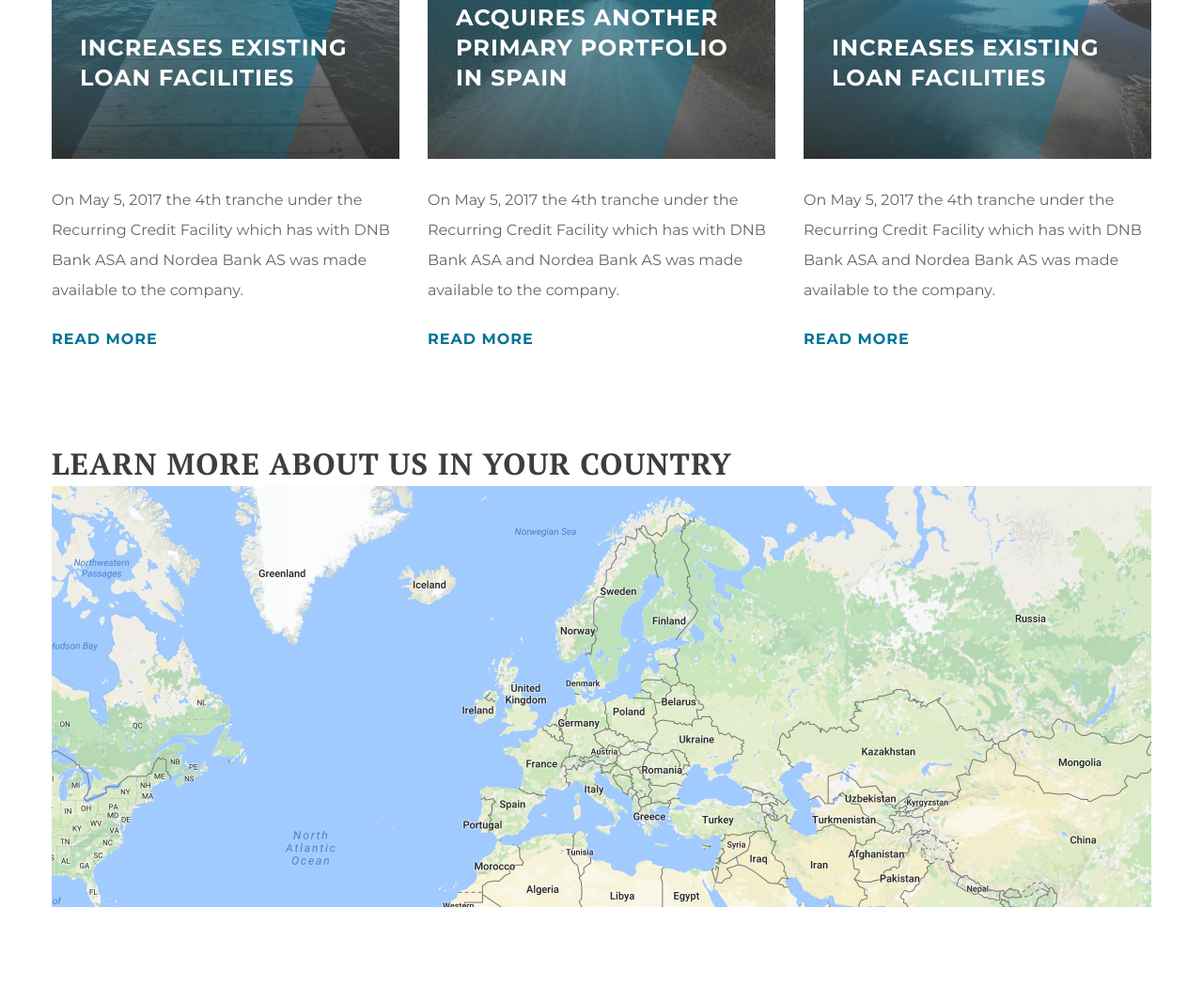
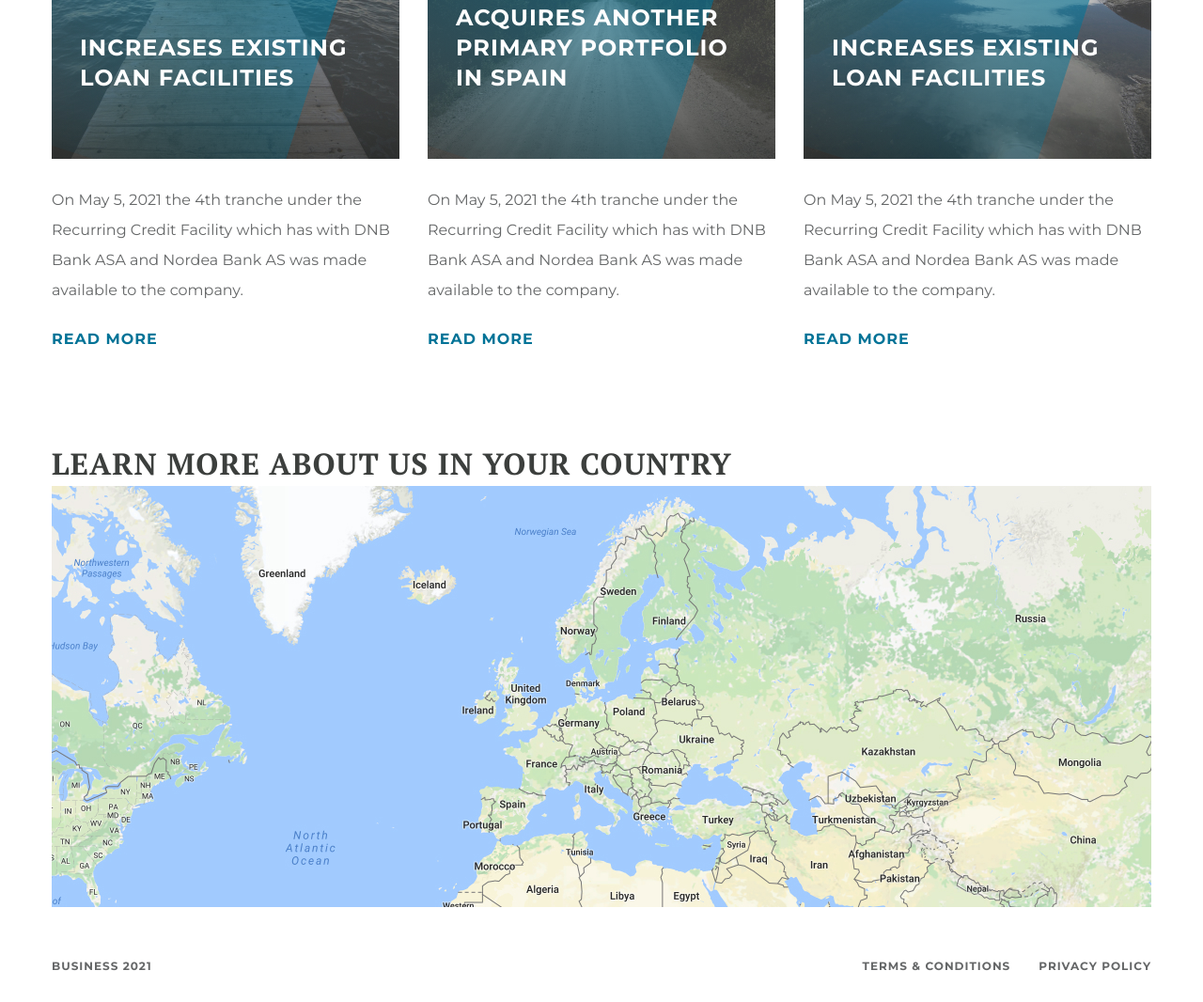
Before and after one commit to ailukyanov/business.loc, a website: page index.html in a window 1280 px wide. Shown: the part 1734-2800 px from the top of the page at 94% size. Before the commit the page ends 2699 px from the top, so only its background shows below. Drawn offline with Linux system fonts and the light colour scheme.

Commit message:
Business

```diff
--- a/index.html
+++ b/index.html
@@ -44,7 +44,7 @@
                 </div>
                 <div class="mainblock__bottomblock bottomblock">
                     <div class="bottomblock__text">We’re a group of companies within the credit management services industry. We are primarily focusing on large and high growth NPL markets, and have operations in Spain, Italy, Germany, Norway and Sweden. We have an ambitious Pan-European growth strategy and are continuously exploring new markets in Europe.</div>
-                    <a href="#" class="bottomblock__btn btn"><span>Annual General Meeting 2017</span></a>
+                    <a href="#" class="bottomblock__btn btn"><span>Annual General Meeting 2021</span></a>
                 </div>
             </div>
         </div>
@@ -113,7 +113,7 @@
                                             <img src="img/jpg/newsmedia/01.jpg" alt="">
                                         </div>
                                     </div>
-                                    <div class="content-newsmedia__text">On May 5,  2017 the 4th tranche under the Recurring Credit Facility which has with DNB Bank ASA and Nordea Bank AS was made available to the company.</div>
+                                    <div class="content-newsmedia__text">On May 5,  2021 the 4th tranche under the Recurring Credit Facility which has with DNB Bank ASA and Nordea Bank AS was made available to the company.</div>
                                     <a href="#" class="content-newsmedia__more">Read More</a>
                                 </div>
                             </div>
@@ -128,7 +128,7 @@
                                             <img src="img/jpg/newsmedia/02.jpg" alt="">
                                         </div>
                                     </div>
-                                    <div class="content-newsmedia__text">On May 5,  2017 the 4th tranche under the Recurring Credit Facility which has with DNB Bank ASA and Nordea Bank AS was made available to the company.</div>
+                                    <div class="content-newsmedia__text">On May 5,  2021 the 4th tranche under the Recurring Credit Facility which has with DNB Bank ASA and Nordea Bank AS was made available to the company.</div>
                                     <a href="#" class="content-newsmedia__more">Read More</a>
                                 </div>
                             </div>
@@ -143,7 +143,7 @@
                                             <img src="img/jpg/newsmedia/03.jpg" alt="">
                                         </div>
                                     </div>
-                                    <div class="content-newsmedia__text">On May 5,  2017 the 4th tranche under the Recurring Credit Facility which has with DNB Bank ASA and Nordea Bank AS was made available to the company.</div>
+                                    <div class="content-newsmedia__text">On May 5,  2021 the 4th tranche under the Recurring Credit Facility which has with DNB Bank ASA and Nordea Bank AS was made available to the company.</div>
                                     <a href="#" class="content-newsmedia__more">Read More</a>
                                 </div>
                             </div>
@@ -163,7 +163,7 @@
                                             <img src="img/jpg/newsmedia/02.jpg" alt="">
                                         </div>
                                     </div>
-                                    <div class="content-newsmedia__text">On May 5,  2017 the 4th tranche under the Recurring Credit Facility which has with DNB Bank ASA and Nordea Bank AS was made available to the company.</div>
+                                    <div class="content-newsmedia__text">On May 5,  2021 the 4th tranche under the Recurring Credit Facility which has with DNB Bank ASA and Nordea Bank AS was made available to the company.</div>
                                     <a href="#" class="content-newsmedia__more">Read More</a>
                                 </div>
                             </div>
@@ -178,7 +178,7 @@
                                             <img src="img/jpg/newsmedia/01.jpg" alt="">
                                         </div>
                                     </div>
-                                    <div class="content-newsmedia__text">On May 5,  2017 the 4th tranche under the Recurring Credit Facility which has with DNB Bank ASA and Nordea Bank AS was made available to the company.</div>
+                                    <div class="content-newsmedia__text">On May 5,  2021 the 4th tranche under the Recurring Credit Facility which has with DNB Bank ASA and Nordea Bank AS was made available to the company.</div>
                                     <a href="#" class="content-newsmedia__more">Read More</a>
                                 </div>
                             </div>
@@ -193,7 +193,7 @@
                                             <img src="img/jpg/newsmedia/03.jpg" alt="">
                                         </div>
                                     </div>
-                                    <div class="content-newsmedia__text">On May 5,  2017 the 4th tranche under the Recurring Credit Facility which has with DNB Bank ASA and Nordea Bank AS was made available to the company.</div>
+                                    <div class="content-newsmedia__text">On May 5,  2021 the 4th tranche under the Recurring Credit Facility which has with DNB Bank ASA and Nordea Bank AS was made available to the company.</div>
                                     <a href="#" class="content-newsmedia__more">Read More</a>
                                 </div>
                             </div>
@@ -212,7 +212,7 @@
                                             <img src="img/jpg/newsmedia/01.jpg" alt="">
                                         </div>
                                     </div>
-                                    <div class="content-newsmedia__text">On May 5,  2017 the 4th tranche under the Recurring Credit Facility which has with DNB Bank ASA and Nordea Bank AS was made available to the company.</div>
+                                    <div class="content-newsmedia__text">On May 5,  2021 the 4th tranche under the Recurring Credit Facility which has with DNB Bank ASA and Nordea Bank AS was made available to the company.</div>
                                     <a href="#" class="content-newsmedia__more">Read More</a>
                                 </div>
                             </div>
@@ -227,7 +227,7 @@
                                             <img src="img/jpg/newsmedia/02.jpg" alt="">
                                         </div>
                                     </div>
-                                    <div class="content-newsmedia__text">On May 5,  2017 the 4th tranche under the Recurring Credit Facility which has with DNB Bank ASA and Nordea Bank AS was made available to the company.</div>
+                                    <div class="content-newsmedia__text">On May 5,  2021 the 4th tranche under the Recurring Credit Facility which has with DNB Bank ASA and Nordea Bank AS was made available to the company.</div>
                                     <a href="#" class="content-newsmedia__more">Read More</a>
                                 </div>
                             </div>
@@ -247,6 +247,19 @@
             </div>
         </div>
 
+        <footer>
+            <div class="container">
+                <div class="footer__body">
+                    <div class="footer__column">
+                        <div class="footer__copy">Business 2021</div>
+                    </div>
+                    <div class="footer__column">
+                        <a href="#" class="footer__link">Terms & Conditions</a>
+                        <a href="#" class="footer__link">Privacy Policy</a>
+                    </div>
+                </div>
+            </div>
+        </footer>
     </div>
 </body>
 </html>
--- a/scss/components/_country.scss
+++ b/scss/components/_country.scss
@@ -2,6 +2,10 @@
 
   &__title {
     margin: 0 0 40px 0;
+
+    @media (max-width: $md3+px) {
+      margin: 0 0 25px 0;
+    }
   }
 
   &__map {
--- /dev/null
+++ b/scss/components/_footer.scss
@@ -0,0 +1,56 @@
+footer {
+
+  .footer {
+
+    &__body {
+      height: 125px;
+      @include flexbox();
+      justify-content: space-between;
+      align-items: center;
+
+      @media (max-width: 600px) {
+        display: block;
+        height: auto;
+        text-align: center;
+        padding: 20px 0;
+      }
+    }
+
+    &__column {
+
+      &:last-child {
+        text-align: right;
+
+        @media (max-width: $md3+px) {
+          text-align: center;
+        }
+      }
+    }
+
+    &__copy {
+      color: #646667;
+      font-size: 12px;
+      font-weight: 700;
+      letter-spacing: 1px;
+      text-transform: uppercase;
+    }
+
+    &__link {
+      color: #646667;
+      font-size: 12px;
+      font-weight: 700;
+      letter-spacing: 1px;
+      text-transform: uppercase;
+      display: inline-block;
+      margin: 0 0 0 30px;
+
+      &:hover {
+        text-decoration: underline;
+      }
+
+      @media (max-width: $md3+px) {
+        margin: 15px 10px 0 10px;
+      }
+    }
+  }
+}
--- a/scss/components/_header.scss
+++ b/scss/components/_header.scss
@@ -1,6 +1,14 @@
 header {
   position: relative;
   z-index: 50;
+
+  @media (max-width: $md3+px) {
+    position: fixed;
+    top: 0;
+    left: 0;
+    width: 100%;
+    background-color: #fff;
+  }
 
   .header {
 
--- a/scss/components/_mainblock.scss
+++ b/scss/components/_mainblock.scss
@@ -16,7 +16,7 @@
   }
 
   @media (max-width: $md3+px) {
-    margin: 0 0 50px 0;
+    margin: 50px 0;
   }
 
   .imageblock {
--- a/scss/main.scss
+++ b/scss/main.scss
@@ -6,3 +6,4 @@
 @import "components/investor";
 @import "components/newsmedia";
 @import "components/country";
+@import "components/footer";
```
Also changed, not shown: css/main.css, 1 other file.
